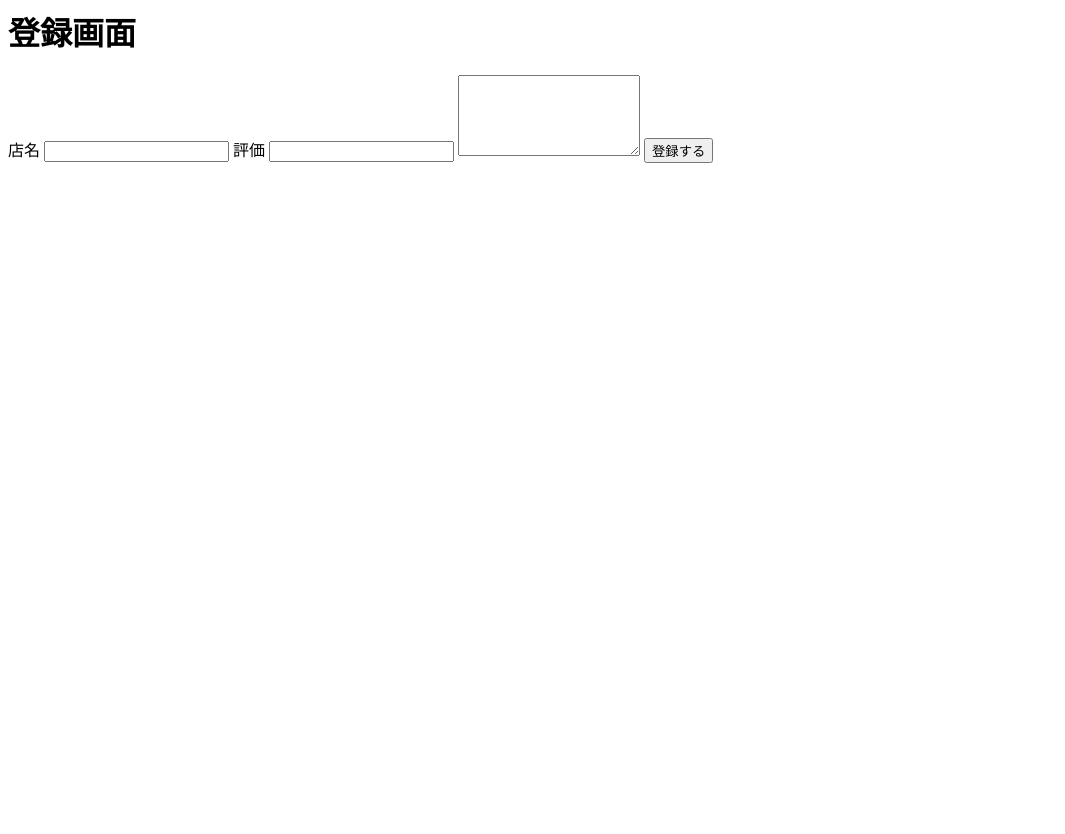
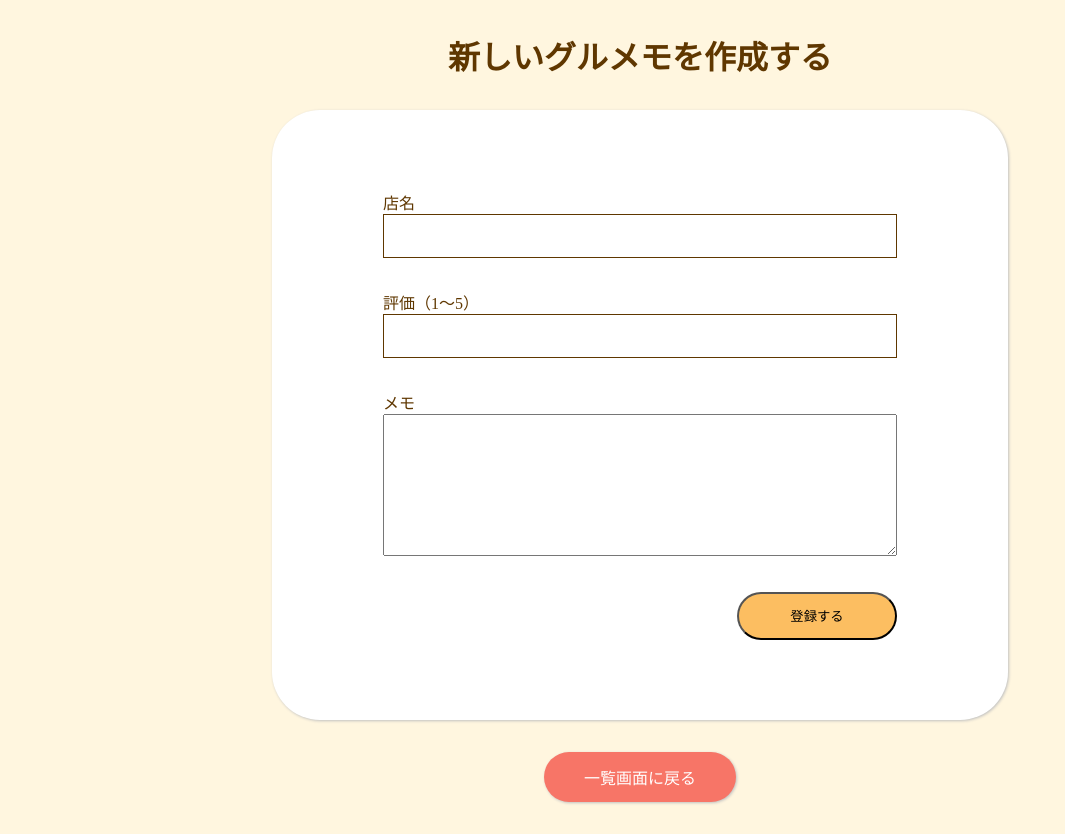
Before and after one commit to strwalk/gourmet-memo, a Django app: page /create/ in a window 1280 px wide. Shown: the whole page, without its empty margins (0-1065 px from the left). Before the commit the page ends 163 px from the top, so only its background shows below. Run offline with Django 4.2, Linux system fonts and the light colour scheme.

Commit message:
feat: add create page design

```diff
--- a/app/static/styles/base.css
+++ b/app/static/styles/base.css
@@ -26,7 +26,45 @@ body {
   box-shadow: 1px 1px 3px silver;
 }
 
-.button:hover {
+.submitButton {
+  background: #fcbe61;
+  width: 10rem;
+  padding: 0.8rem 2rem;
+  text-align: center;
+  border-radius: 5rem;
+  outline: none;
+  cursor: pointer;
+}
+
+.button:hover,
+.submitButton:hover {
   background: #e4b88a;
   color: #5f3700;
 }
+
+.textBox {
+  padding: 0.6rem 1rem;
+  font-size: 20px;
+  width: 30rem;
+  border: 1px solid #5f3700;
+}
+
+.textArea {
+  padding: 0.6rem 1rem;
+  font-size: 20px;
+  width: 30rem;
+}
+
+.formLabel {
+  display: block;
+}
+
+.backButtonSection {
+  display: flex;
+  justify-content: center;
+}
+
+.submitButtonSection {
+  display: flex;
+  justify-content: end;
+}
--- /dev/null
+++ b/app/static/styles/create.css
@@ -0,0 +1,21 @@
+.mainSection {
+  display: flex;
+  justify-content: center;
+}
+
+.createSection {
+  display: flex;
+  justify-content: center;
+  margin: 2rem 4rem;
+  padding: 5rem 3rem;
+  background: white;
+  border-radius: 3rem;
+  box-shadow: 1px 1px 3px silver;
+  width: 40rem;
+}
+
+.formSection {
+  display: flex;
+  flex-direction: column;
+  gap: 2rem;
+}
--- a/app/templates/app/create.html
+++ b/app/templates/app/create.html
@@ -1,11 +1,44 @@
-<h1>登録画面</h1>
-<form action="" method="POST">
-  {% csrf_token %}
-  <label for="restaurant_name">店名</label>
-  <input type="text" id="restaurant_name" name="restaurant_name" />
-  <label for="rating">評価</label>
-  <input type="number" id="rating" name="rating" />
-  <label for="memo"></label>
-  <textarea id="memo" name="memo" rows="5"></textarea>
-  <input type="submit" value="登録する" />
-</form>
+{% extends './base.html' %} {% load static %} {% block titleBlock %} グルメモ |
+作成 {% endblock %} {% block styleBlock %}
+<link rel="stylesheet" href="{% static '/styles/create.css' %}" />
+{% endblock %} {% block bodyBlock %}
+<h1>新しいグルメモを作成する</h1>
+<section class="mainSection">
+  <section class="createSection">
+    <form action="" method="POST">
+      {% csrf_token %}
+      <section class="formSection">
+        <section>
+          <label for="restaurant_name" class="formLabel">店名</label>
+          <input
+            type="text"
+            id="restaurant_name"
+            name="restaurant_name"
+            class="textBox"
+          />
+        </section>
+        <section>
+          <label for="rating" class="formLabel">評価（1〜5）</label>
+          <input type="number" id="rating" name="rating" class="textBox" />
+        </section>
+        <section>
+          <label for="memo" class="formLabel">メモ</label>
+          <textarea
+            id="memo"
+            name="memo"
+            rows="5"
+            cols="40"
+            class="textArea"
+          ></textarea>
+        </section>
+        <section class="submitButtonSection">
+          <input type="submit" value="登録する" class="submitButton" />
+        </section>
+      </section>
+    </form>
+  </section>
+</section>
+<section class="backButtonSection">
+  <a href="{% url 'list' %}" class="button">一覧画面に戻る</a>
+</section>
+{% endblock %}
```
